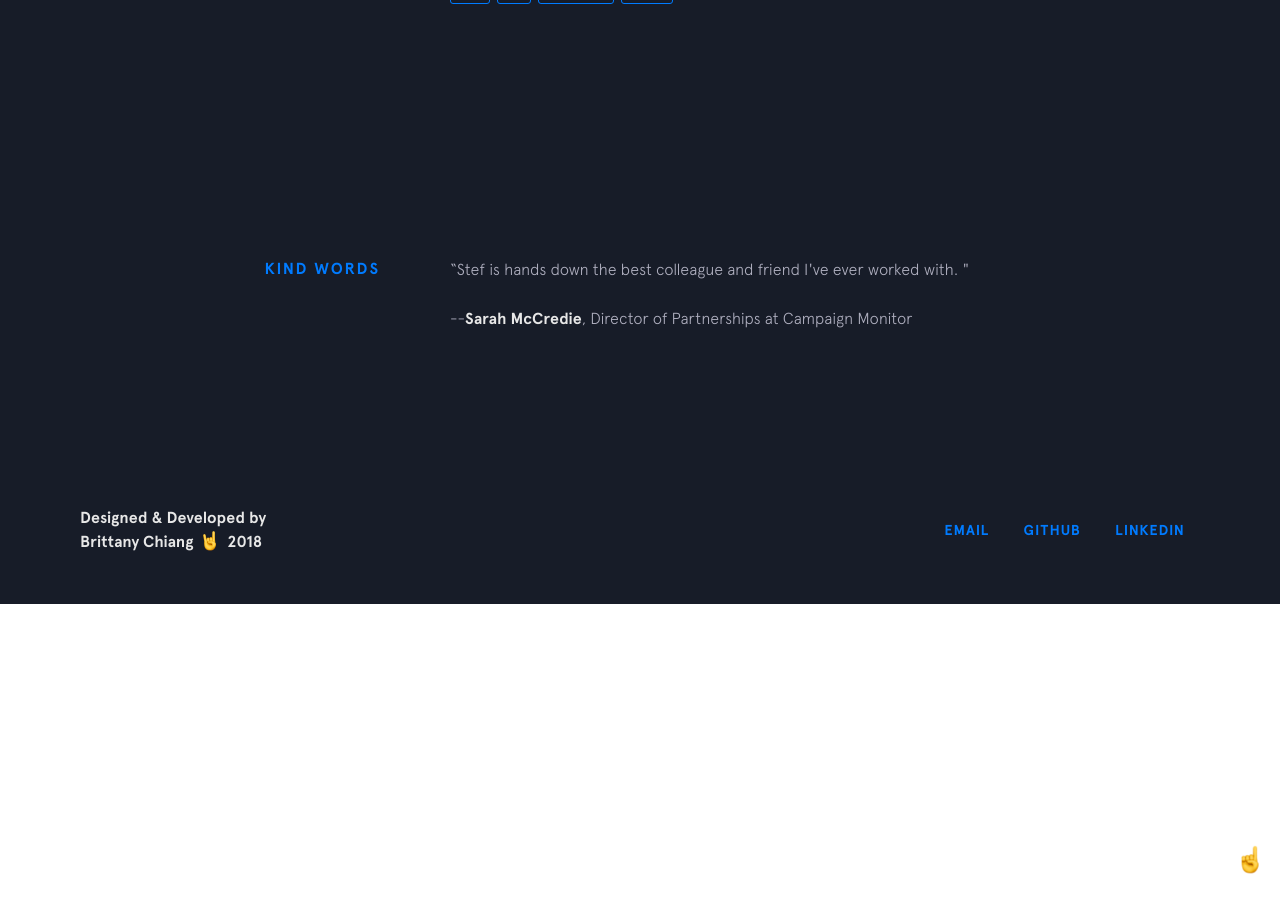
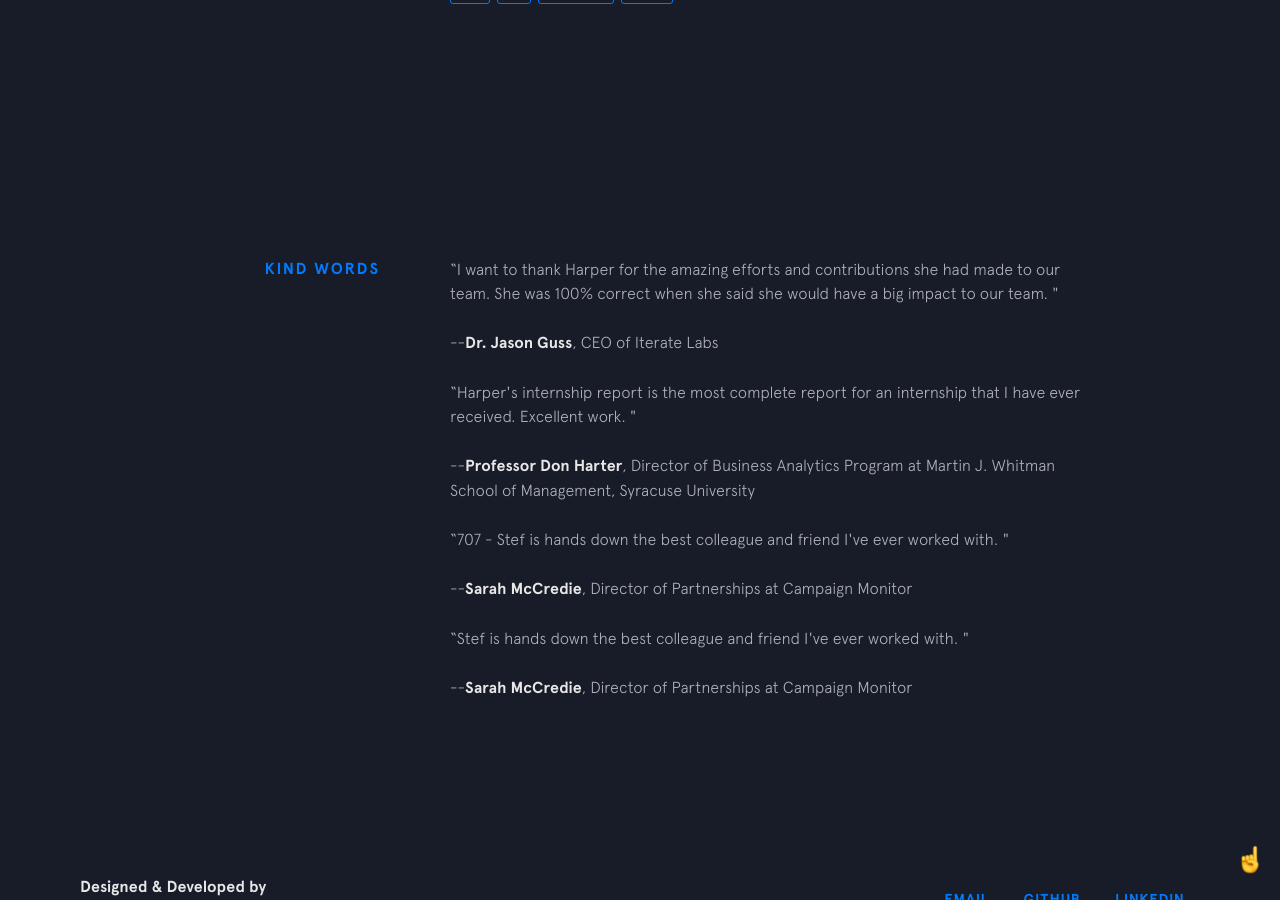
Before and after one commit to harper-he/harper-he.github.io, a Jekyll site: the page built from index.html, in a window 1280 px wide and 900 px high, scrolled down 7354 px. Built offline with Jekyll 4.4.1, drawn with Linux system fonts in a browser that asks for light colours; nearby versions of some CDN libraries; before the commit the page ends 7958 px from its top, so only the background shows below that.

Commit message:
Update kindwords.html

```diff
--- a/_includes/kindwords.html
+++ b/_includes/kindwords.html
@@ -2,6 +2,35 @@
   <div class="section__title">Kind Words</div>
   <div class="section__content">
 	<div class="Jason Guss kindwords">
+    		<div class="testimonial__quote">
+			<p>“I want to thank Harper for the amazing efforts and contributions she had made to our team.
+				She was 100% correct when she said she would have a big impact to our team. "</p>
+		<div class="testimonial__endorser">
+			<p>--<a href="https://www.linkedin.com/in/jason-guss-592b3534/" target="_blank">Dr. Jason Guss</a>,
+				CEO of Iterate Labs</p>
+         </div><!--testimonial__endorser-->
+        </div><!--testimonial__quote-->
+      </div><!--Jason Guss kindwords-->
+
+	 <div class="Don Harter kindwords">
+    		<div class="testimonial__quote">
+			<p>“Harper's internship report is the most complete report for an internship that I have ever received. Excellent work. "</p>
+		<div class="testimonial__endorser">
+			<p>--<a href="https://whitman.syr.edu/directory/showInfo.aspx?nid=dharter" target="_blank">Professor Don Harter</a>, Director of Business Analytics Program at Martin J. Whitman School of Management, Syracuse University</p>
+         </div><!--testimonial__endorser-->
+        </div><!--testimonial__quote-->
+      </div><!--Don Harter kindwords-->
+
+	 <div class="707 kindwords">
+    		<div class="testimonial__quote">
+			<p>“707 - Stef is hands down the best colleague and friend I've ever worked with. "</p>
+		<div class="testimonial__endorser">
+			<p>--<a href="https://blistabloc.com/" target="_blank">Sarah McCredie</a>, Director of Partnerships at Campaign Monitor</p>
+         </div><!--testimonial__endorser-->
+        </div><!--testimonial__quote-->
+      </div><!--Jason Guss kindwords-->
+
+	 <div class="Jason Guss kindwords">
     		<div class="testimonial__quote">
 			<p>“Stef is hands down the best colleague and friend I've ever worked with. "</p>
 		<div class="testimonial__endorser">
@@ -9,5 +38,6 @@
          </div><!--testimonial__endorser-->
         </div><!--testimonial__quote-->
       </div><!--Jason Guss kindwords-->
+
     </div><!--section__content-->
 </section>
```
